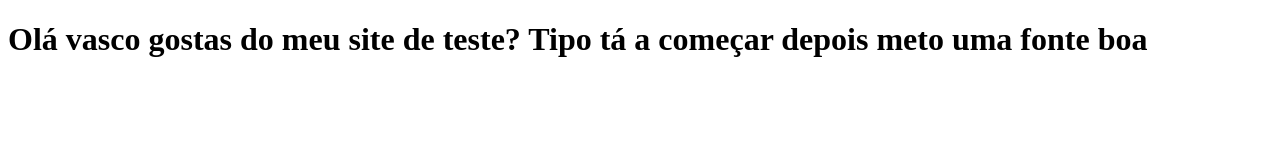
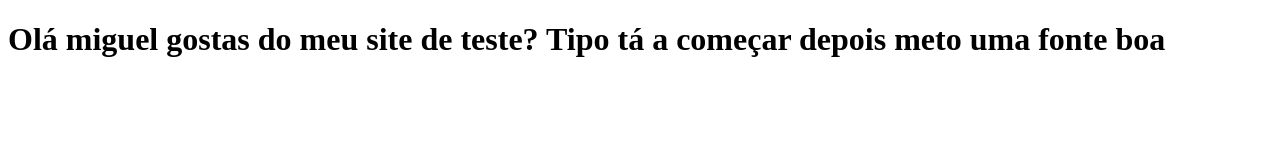
Before and after one commit to AGtechGuy/AGtechGuy.github.io, a plain HTML site: page index.html in a window 1280 px wide. Drawn offline with Linux system fonts and the light colour scheme.

Commit message:
Update index.html

```diff
--- a/index.html
+++ b/index.html
@@ -6,6 +6,6 @@
     <title>Porque é que a Apple e a Google são OP</title>
 </head>
 <body>
-    <h1>Olá vasco gostas do meu site de teste? Tipo tá a começar depois meto uma fonte boa</h1>
+    <h1>Olá miguel gostas do meu site de teste? Tipo tá a começar depois meto uma fonte boa</h1>
 </body>
 </html>
```
